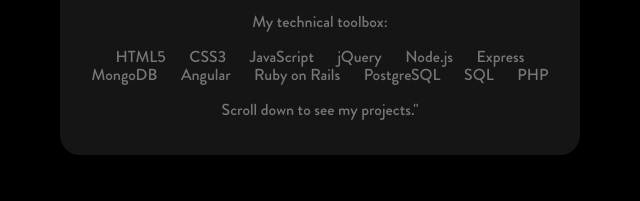
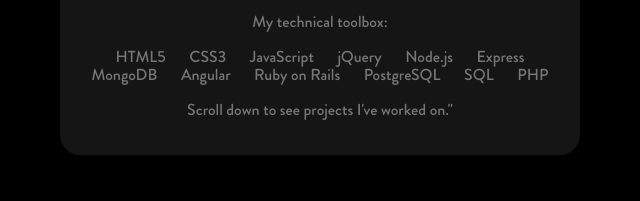
Before and after one commit to sdchang1120/sdchang1120.github.io, a plain HTML site: page index.html in a window 1280 px wide. Shown: the part 1208-1409 px from the top of the page, 320-960 px from the left. Drawn offline with nearby package versions, Linux system fonts and the light colour scheme.

Commit message:
updating

```diff
--- a/index.html
+++ b/index.html
@@ -41,7 +41,7 @@
         <li>PostgreSQL</li>
         <li>SQL</li>
         <li>PHP</li>
-        <p>Scroll down to see my projects."</p>
+        <p>Scroll down to see projects I've worked on."</p>
       </blockquote><br>
       <p>—Sharon</p>
     </article>
```
